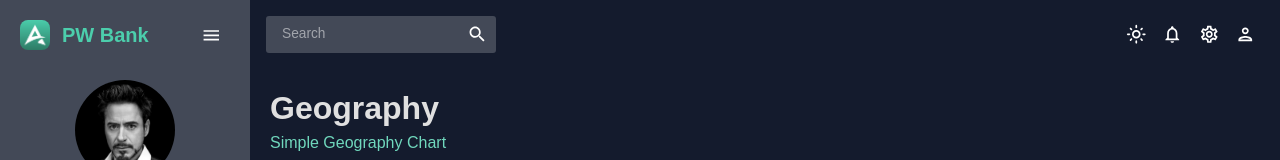
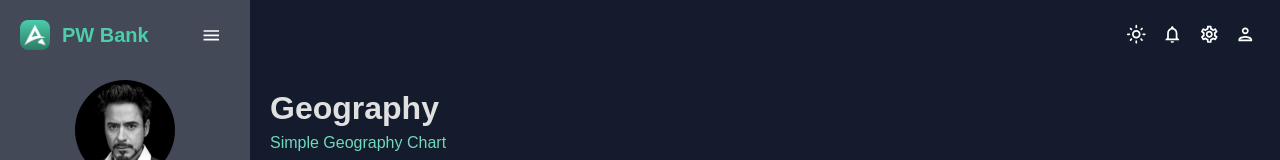
Before and after one commit to Lollosxvm/pw, a React (Vite) app in the folder FE/: page /dashboard/geography in a window 1280 px wide. Shown: the top 160 px of the page. Built offline with nearby package versions, Linux system fonts and the light colour scheme.

Commit message:
rimozione search bar da navbar

```diff
--- a/FE/src/scenes/layout/navbar/index.jsx
+++ b/FE/src/scenes/layout/navbar/index.jsx
@@ -13,7 +13,6 @@ import {
   MenuOutlined,
   NotificationsOutlined,
   PersonOutlined,
-  SearchOutlined,
   SettingsOutlined,
 } from "@mui/icons-material";
 import { ToggledContext } from "../../../App";
@@ -38,18 +37,6 @@ const Navbar = () => {
         >
           <MenuOutlined />
         </IconButton>
-        <Box
-          display="flex"
-          alignItems="center"
-          bgcolor={colors.primary[400]}
-          borderRadius="3px"
-          sx={{ display: `${isXsDevices ? "none" : "flex"}` }}
-        >
-          <InputBase placeholder="Search" sx={{ ml: 2, flex: 1 }} />
-          <IconButton type="button" sx={{ p: 1 }}>
-            <SearchOutlined />
-          </IconButton>
-        </Box>
       </Box>
 
       <Box>
```
